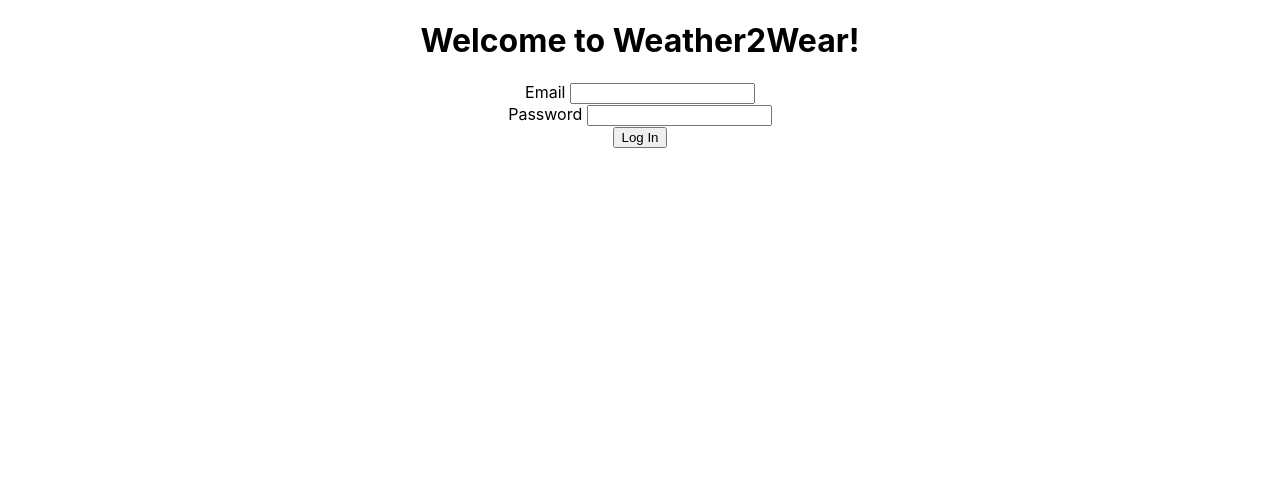
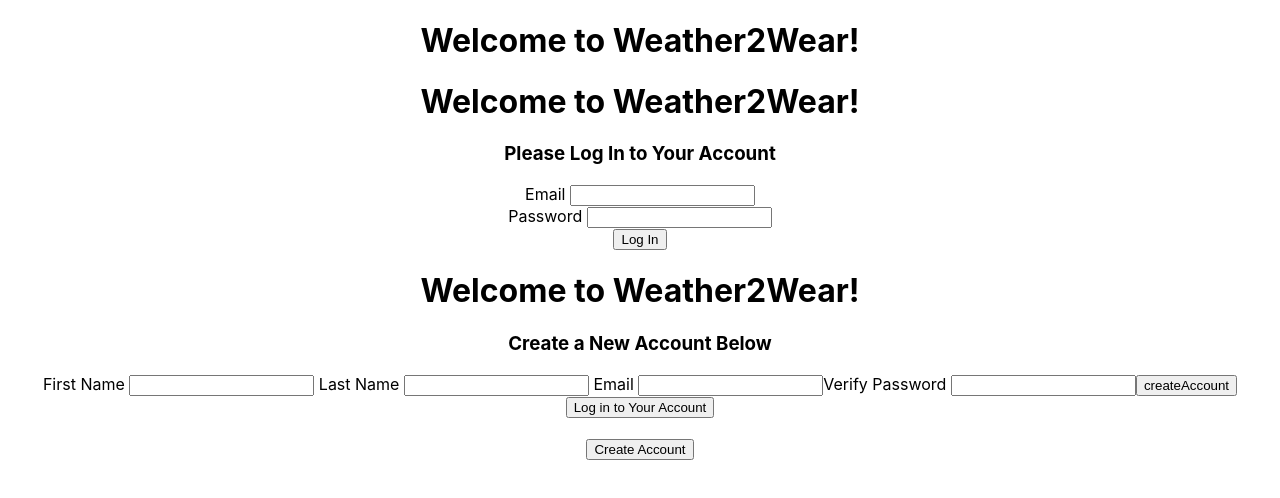
Before and after one commit to ShawnC-LaunchCode/Liftoff-group-01, a React (Create React App) app in the folder weather2wear/: page / in a window 1280 px wide. Shown: the top 498 px of the page. Built offline with nearby package versions, Linux system fonts and the light colour scheme.

Commit message:
seperated out components and pages

```diff
--- a/weather2wear/package.json
+++ b/weather2wear/package.json
@@ -8,6 +8,7 @@
     "@testing-library/user-event": "^13.5.0",
     "react": "^18.2.0",
     "react-dom": "^18.2.0",
+    "react-router-dom": "^6.20.1",
     "react-scripts": "5.0.1",
     "web-vitals": "^2.1.4"
   },
--- a/weather2wear/src/App.js
+++ b/weather2wear/src/App.js
@@ -1,19 +1,27 @@
-
+import { Link } from 'react-router-dom';
 import './App.css';
-import './user-homepage.js'
+import './Pages/userHomepage.js'
 import Header from './Components/Header.js';
+import LoginForm from './Pages/LoginForm.js';
+import CreateAccount from './Pages/CreateAccount.js';
+import { Component } from 'react';
 
 
 function App() {
+
   return (
     <div className="App">
       <Header/>
-<div>
-<form action="user-homepage.js" method="post">
-    <label>Email <input type="email" name="emailAddress"/></label>
-    <br/><label>Password <input type="text" name="password" /></label>
-    <br/><button id="loginButton" type="submit">Log In</button>
-</form>
+      <LoginForm/>
+      <CreateAccount/>
+<div buttons>
+
+<button name="logInButton" id="logInButton">Log in to Your Account</button>
+
+<br/> <br/>
+<a href="./Components/CreateAccount.js"/>
+<button name="createAccountButton">Create Account</button>
+
 </div>
     </div>
   );
--- /dev/null
+++ b/weather2wear/src/Pages/CreateAccount.js
@@ -0,0 +1,20 @@
+function CreateAccount() {
+
+    return (
+      <div className="CreateAccount">
+        <h1 class="CreateAccountPageHeader">Welcome to Weather2Wear!</h1>
+  <h3>Create a New Account Below</h3>
+  <div>
+  <form action="./App.js" method="post">
+     <label>First Name <input type="text" name="firstName"/> </label>
+      <label>Last Name <input type="text" name="lastName"/> </label>
+      <label>Email <input type="email" name="emailAddress"/></label>
+      <label>Verify Password <input type="email" name="verifyEmailAddress"/></label>
+      <input type="submit" formaction="./App.js" value="createAccount"/>
+  </form>
+  </div>
+      </div>
+    );
+  }
+
+  export default CreateAccount;
--- /dev/null
+++ b/weather2wear/src/Pages/LoginForm.js
@@ -0,0 +1,19 @@
+import userHomepage from "./userHomepage";
+
+function LoginForm() {
+    return (
+      <div className="LoginForm">
+        <h1 class="welcomePageHeader">Welcome to Weather2Wear!</h1>
+  <h3>Please Log In to Your Account</h3>
+  <div>
+  <form action="./userHomepage.js" method="post">
+      <label>Email <input type="email" name="emailAddress" required/></label>
+      <br/><label>Password <input type="text" name="password" required/></label>
+      <br/><button id="loginButton" type="submit">Log In</button>
+  </form>
+  </div>
+      </div>
+    );
+  }
+
+  export default LoginForm;
```
Also changed, not shown: weather2wear/src/Components/createAccount.js (deleted, +0 -19 lines), weather2wear/src/Components/loginForm.js (deleted, +0 -17 lines), weather2wear/src/scripts.js (added, +23 -0 lines), weather2wear/src/Components/notifications.js (added), weather2wear/src/Pages/userHomepage.js (renamed from weather2wear/src/user-homepage.js), 1 other file (tests, documents, lock files or other folders).
